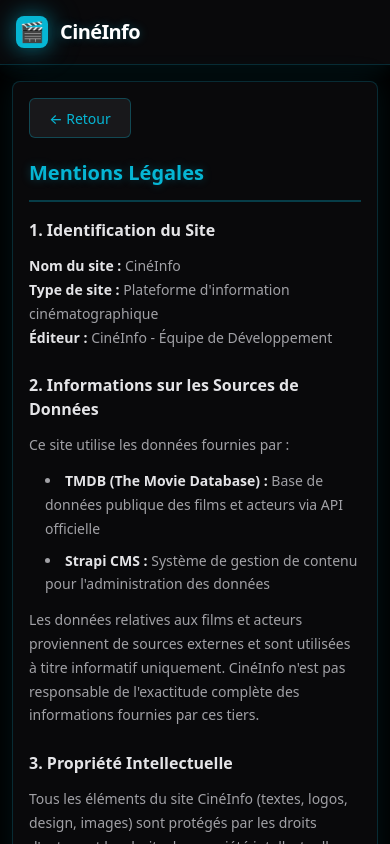
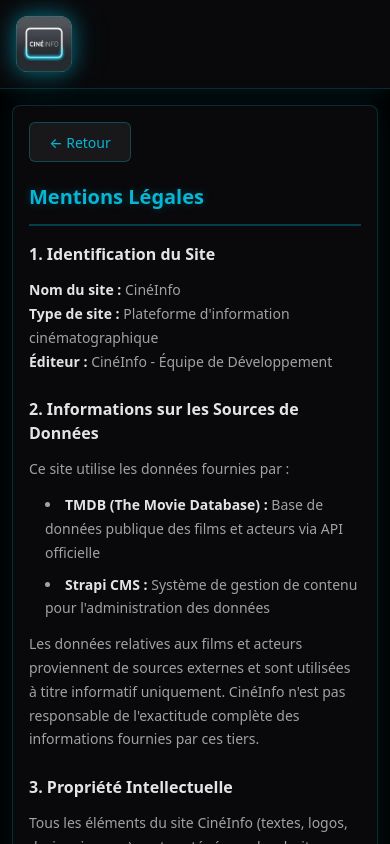
Before and after one commit to jeanstadler/strapi_mosquitoes_CDA, a React (Vite) app in the folder my-app/: page /legal in a window 390 px wide. Shown: the top 844 px of the page. Built offline with nearby package versions, Linux system fonts and the light colour scheme.

Commit message:
ajout du logo et du favicon + lien retour à la homePage pour le logo

```diff
--- a/my-app/index.html
+++ b/my-app/index.html
@@ -2,9 +2,9 @@
 <html lang="en">
   <head>
     <meta charset="UTF-8" />
-    <link rel="icon" type="image/svg+xml" href="/vite.svg" />
+    <link rel="icon" type="image/svg+xml" href="/logo_zoomin.png" />
     <meta name="viewport" content="width=device-width, initial-scale=1.0" />
-    <title>my-app</title>
+    <title>CinéInfo</title>
   </head>
   <body>
     <div id="root"></div>
--- a/my-app/src/App.css
+++ b/my-app/src/App.css
@@ -42,10 +42,10 @@
 }
 
 .logo {
-  width: 2.5rem;
-  height: 2.5rem;
+  width: 4.5rem;
+  height: 4.5rem;
   background-color: #06b6d4;
-  border-radius: 0.5rem;
+  border-radius: 0.75rem;
   display: flex;
   align-items: center;
   justify-content: center;
@@ -908,8 +908,8 @@
   }
 
   .logo {
-    width: 2rem;
-    height: 2rem;
+    width: 3.5rem;
+    height: 3.5rem;
     font-size: 1.25rem;
   }
 
--- a/my-app/src/components/Header.jsx
+++ b/my-app/src/components/Header.jsx
@@ -14,11 +14,12 @@
     <header className="header">
       <div className="header-content">
         <div className="header-left-section">
-          <div className="logo-section">
-            <div className="logo">
+          <div className="logo-section" onClick={() => navigate('/')}>
+            <img src="/logo_zoomin.png" alt="Logo" className="logo" />
+            {/* <div className="logo">
               🎬
             </div>
-            <h1 className="app-title">CinéInfo</h1>
+            <h1 className="app-title">CinéInfo</h1> */}
           </div>
 
           {showBackButton && (
```
Also changed, not shown: my-app/public/logo.png (added), my-app/public/logo_zoomin.png (added).
